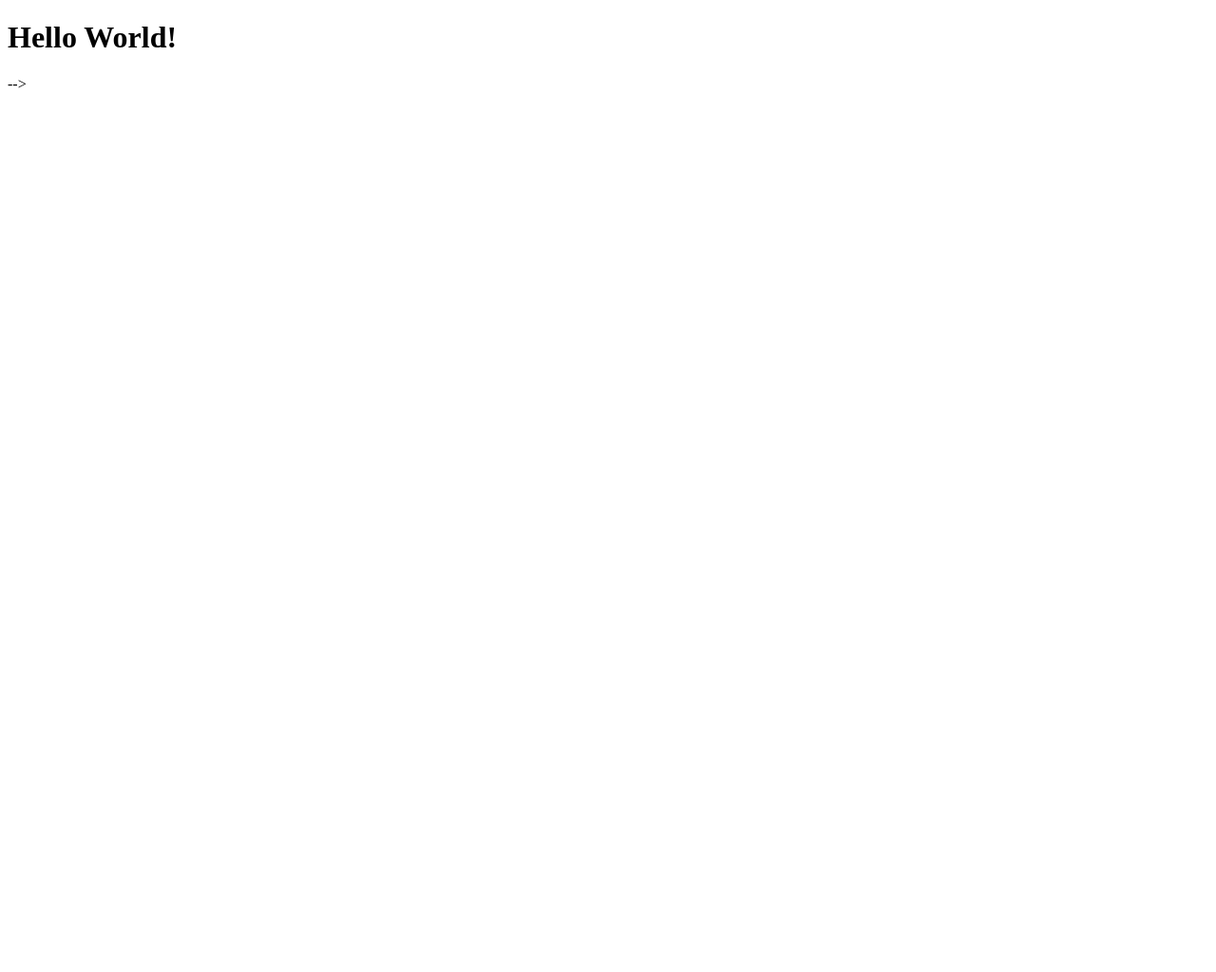
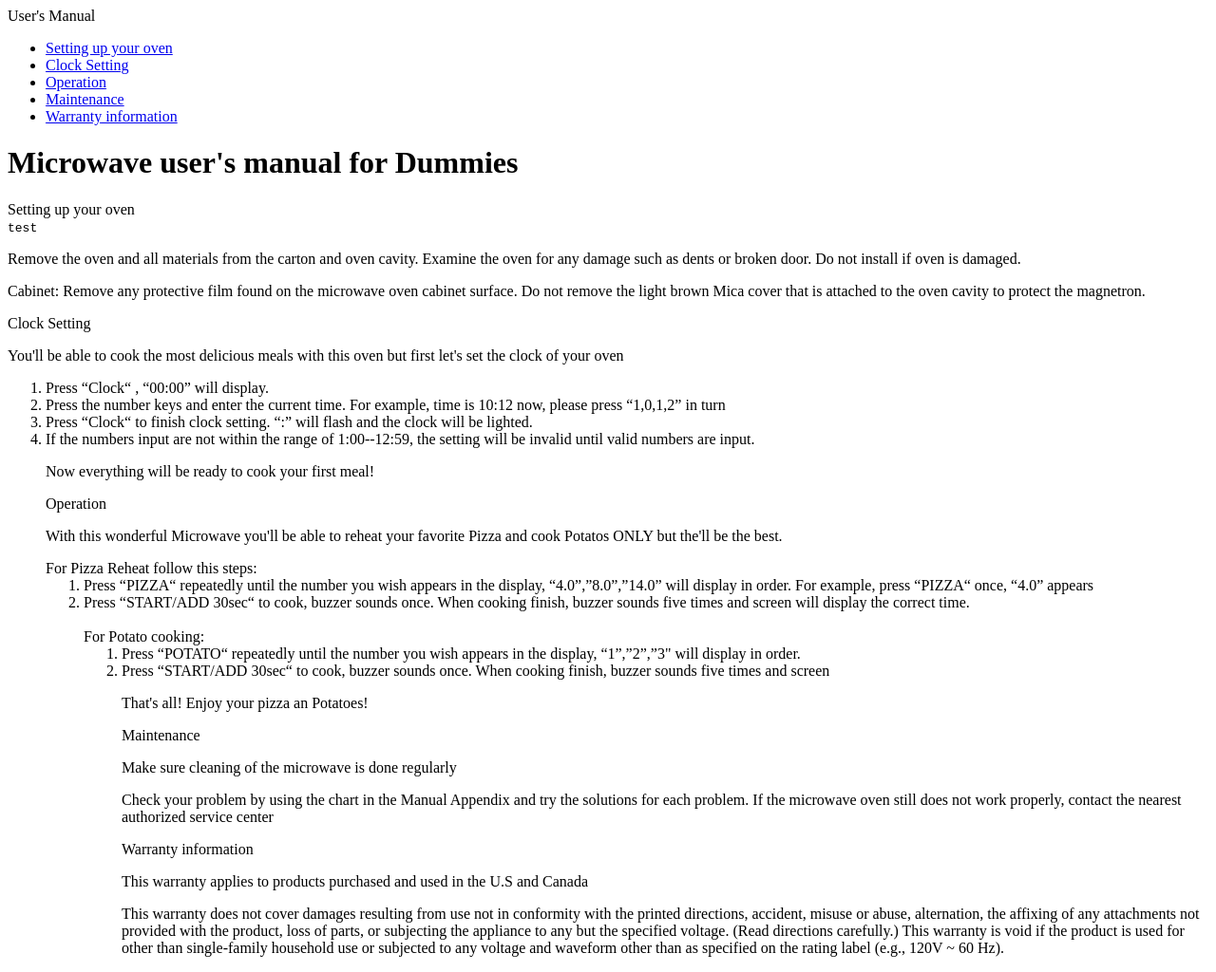
Before and after one commit to Maedea9/Trial2, a plain HTML site: page index.html in a window 1280 px wide. Shown: the whole page at 95% size. Before the commit the page ends 800 px from the top, so only its background shows below. Drawn offline with Linux system fonts and the light colour scheme.

Commit message:
Second commit

```diff
--- a/css/style.css
+++ b/css/style.css
@@ -0,0 +1,11 @@
+@media only screen and (max-width: 800px) {
+    body {
+      background-color: lightpink;
+    }
+  }
+
+  #main-doc{
+    position:reltive;
+    margin-left:0px;
+  margin-top:300px;
+  }
--- a/index.html
+++ b/index.html
@@ -1,17 +1,86 @@
 <!DOCTYPE html>
-<html lang="en">
-  <head>
-    <meta charset="UTF-8">
-    <title>Fork Me! FCC: Test Suite Template</title>
-    <link rel="stylesheet" href="css/style.css">
-  </head>
+<html>
 
+  <nav id="navbar">
+  <header>User's Manual</header>
+
+
+    <ul>
+      <li><a class="nav-link" href="#Setting_up_your_oven"> Setting up your oven </a></li>
+      <li><a class="nav-link" href="#Clock_Setting"> Clock Setting </a></li>
+      <li><a class="nav-link" href="#Operation"> Operation </a></li>
+      <li><a class="nav-link" href="#Maintenance"> Maintenance </a></li>
+      <li><a class="nav-link" href="#Warranty_information"> Warranty information </a></li>
+       </nav>
+
+<head>
   <body>
-    <script src="https://cdn.freecodecamp.org/testable-projects-fcc/v1/bundle.js"></script>
+  <h1>Microwave user's manual for Dummies</h2>
+   <main id="main-doc">
 
-    <h1>Hello World!</h1>
+<section class="main-section" id="Setting_up_your_oven">
 
-    -->
-    <script  src="js/index.js"></script>
-  </body>
+  <header>Setting up your oven</header>
+  <code>test</code>
+
+  <p> Remove the oven and all materials from the carton and oven cavity. Examine the oven for any damage such as
+dents or broken door. Do not install if oven is
+damaged.</p>
+
+  <p>Cabinet: Remove any protective film found on the microwave oven cabinet surface. Do not remove the light brown Mica cover that is attached to the oven cavity to protect the magnetron. </p>
+
+  <section class="main-section" id="Clock_Setting">
+  <header>Clock Setting</header>
+  <p>You'll be able to cook the most delicious meals with this oven but first let's set the clock of your oven</p>
+
+  <ol>
+    <li> Press “Clock“ , “00:00” will display.</li>
+    <li> Press the number keys and enter the current time. For example, time is 10:12 now, please
+	 press “1,0,1,2” in turn </li>
+   <li> Press “Clock“ to finish clock setting. “:” will flash and the clock will be lighted.</li>
+   <li> If the numbers input are not within the range of 1:00--12:59, the setting will be invalid until
+valid numbers are input.</li>
+
+  <p>Now everything will be ready to cook your first meal!</p>
+
+  <section class="main-section" id="Operation">
+  <header>Operation</header>
+  <p> With this wonderful Microwave you'll be able to reheat your favorite Pizza and cook Potatos ONLY but the'll be the best.</p>
+  For Pizza Reheat follow this steps:
+
+  <ol>
+    <li>Press “PIZZA“ repeatedly until the number you wish appears in the display, “4.0”,”8.0”,”14.0” will display in order. For example, press “PIZZA“ once, “4.0” appears</li>
+    <li>Press “START/ADD 30sec“ to cook, buzzer sounds once. When cooking finish, buzzer sounds five times and screen will display the correct time. </li>
+
+<br>
+For Potato cooking:
+  <ol>
+  <li>Press “POTATO“ repeatedly until the number you wish appears in the display, “1”,”2”,”3" will display in order.</li>
+  <li>Press “START/ADD 30sec“ to cook, buzzer sounds once. When cooking finish, buzzer sounds five times and screen</li>
+
+  <p> That's all! Enjoy your pizza an Potatoes! </p>
+
+  <section class="main-section" id="Maintenance">
+  <header>Maintenance</header>
+
+  <p>Make sure cleaning of the microwave is done regularly</p>
+  <p>Check your problem by using the chart in the Manual Appendix and try the solutions for each problem. If the
+microwave oven still does not work properly, contact the nearest authorized service center</p>
+
+  <section class="main-section" id="Warranty_information">
+  <header>Warranty information</header>
+  <p>This warranty applies to products purchased and used in the U.S and Canada</p>
+
+  <p>This warranty does not cover damages resulting from use not in conformity
+with the printed directions, accident, misuse or abuse, alternation, the affixing of any attachments not provided with the product, loss of parts, or subjecting the appliance to any but the specified voltage. (Read directions carefully.) This warranty is void if the product is used for other than single-family household use or subjected to any voltage and waveform other than as specified on the rating label (e.g., 120V ~ 60 Hz).
+
+
+     </main>
+
+
+
+
+</head>
+
+</body>
 </html>
```
